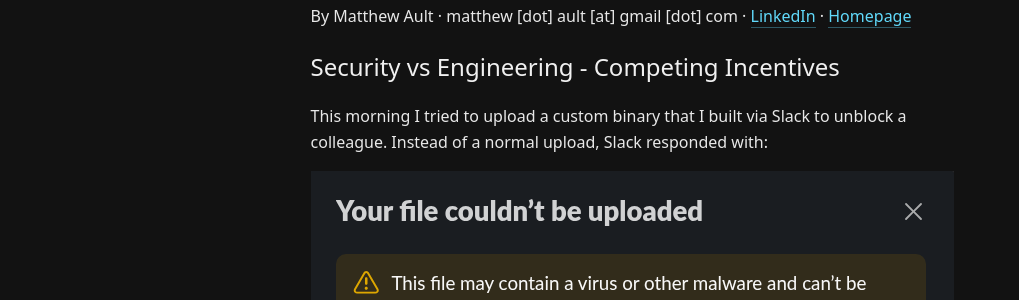
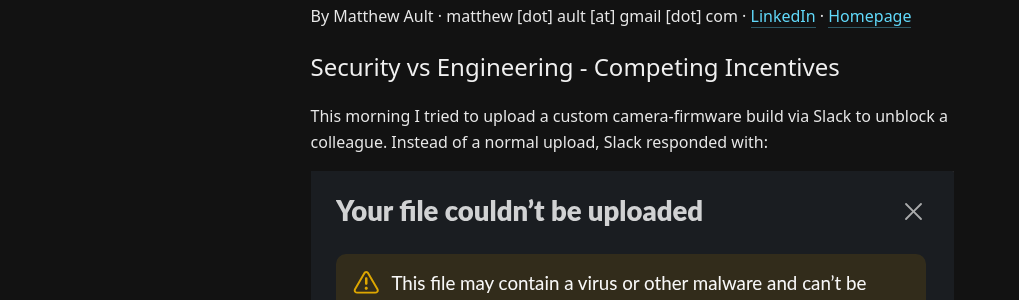
Before and after one commit to aultimus/aultimus.github.io, a Jekyll site: the page built from _posts/2025-11-19-competing-incentives.markdown, in a window 1280 px wide. Shown: the part 224-524 px from the top of the page, without its empty margins (0-1019 px from the left). Built offline with Jekyll 4.4.1, drawn with Linux system fonts in a browser that asks for light colours; our own code applies the rules of GitHub Pages for plain Markdown files.

Commit message:
Revert "s/camera-firmware/binary"
This reverts commit baf89090521908b632df0586c882848bc324c5d3.

```diff
--- a/_posts/2025-11-19-competing-incentives.markdown
+++ b/_posts/2025-11-19-competing-incentives.markdown
@@ -1,6 +1,6 @@
 # Security vs Engineering - Competing Incentives
 
-This morning I tried to upload a custom binary that I built via Slack to unblock a colleague. Instead of a normal upload, Slack responded with:
+This morning I tried to upload a custom camera-firmware build via Slack to unblock a colleague. Instead of a normal upload, Slack responded with:
 
 
 !['Your file couldn't be uploaded:This file may contain a virus or other malware and can’t be uploaded to Slack.']({{ site.baseurl }}/images/slack_file_upload_error.png)
```
